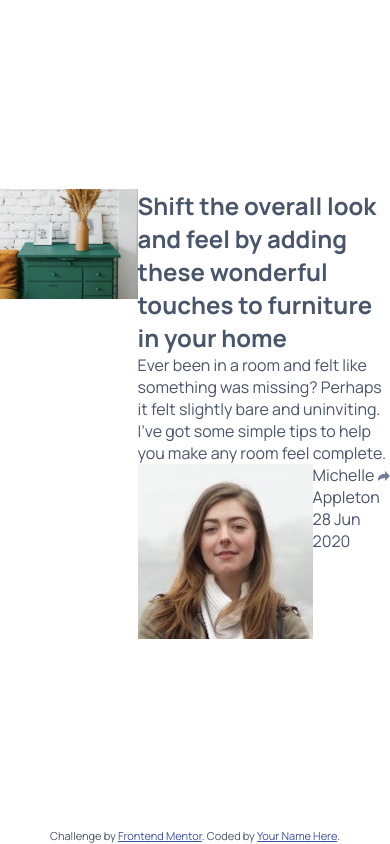
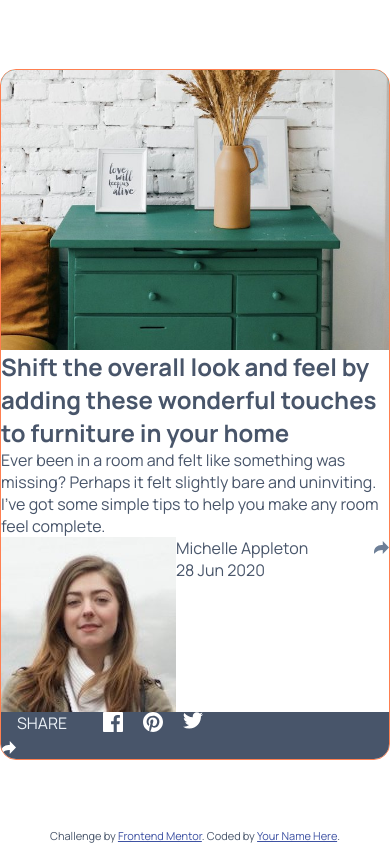
Before and after one commit to kayleeodom/CIS311-FA24-homework0, a plain HTML site: page index.html in a window 390 px wide. Drawn offline with Linux system fonts and the light colour scheme.

Commit message:
work on wednesday

```diff
--- a/index.html
+++ b/index.html
@@ -62,6 +62,17 @@
 
             <a href="#"> <img src="images/icon-share.svg" alt="" /> </a>
           </div>
+
+          <div class="share-container">
+            <div class="share-link">
+              <span>SHARE</span>
+              <a href=""><img src="images/icon-facebook.svg" alt=""></a>
+              <a href=""><img src="images/icon-pinterest.svg" alt=""></a>
+              <a href=""><img src="images/icon-twitter.svg" alt=""></a>
+            </div>
+            <a href="#"> <img src="images/icon-share-white.svg" alt="" /> </a>
+          </div>
+
         </div>
       </div>
     </div>
--- a/styles.css
+++ b/styles.css
@@ -36,9 +36,43 @@ body {
 
 .card {
     display: flex;
+    max-width: 730px;
+    border-radius: 1rem;
+    border: 1px solid coral;
+    overflow: hidden;
+}
 
-    max-width: 730px;
+.image-container {
+    width: 40%;
+    background-color: darkcyan;
 }
+
+.image-container img {
+    width: 100%;
+    height: 100%;
+    object-fit: cover;
+}
+
+.text-container {
+    width: 60%;
+}
+
+@media screen and (max-width:800px) {
+    .card {
+        flex-direction: column;
+        max-width: 470px;
+    }
+
+    .image-container{
+        width: 100%;
+        height: 280px;
+    }
+    .text-container {
+        width: 100%;
+    }
+}
+
+
 
 .person-info-container {
     display: flex;
@@ -48,3 +82,18 @@ body {
 .image-text-container {
     display: flex;
 }
+
+
+.share-container {
+    background-color: var(--primary-800);
+    color: var(--primary-100);
+}
+
+.share-link span {
+    padding-inline: 1rem;
+}
+
+.share-link {
+    display: flex;
+    gap: 20px;
+}
```
Also changed, not shown: images/icon-share-white.svg (added).
